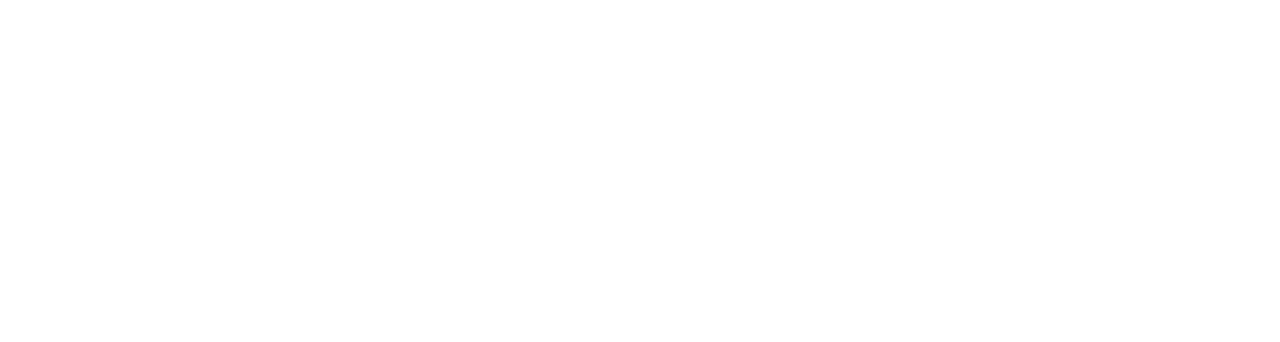
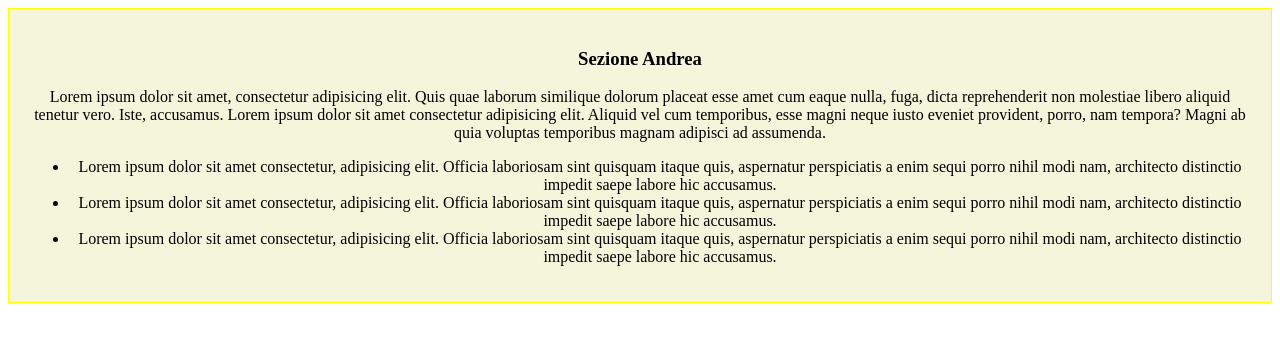
Before and after one commit to dav100ide/room-4-git, a plain HTML site: page index.html in a window 1280 px wide. Drawn offline with Linux system fonts and the light colour scheme.

Commit message:
Aggiunta sezione Andrea

```diff
--- a/css/style.css
+++ b/css/style.css
@@ -18,6 +18,16 @@
    section alessandro
 ===================== */
 
+/* ====================
+   section andrea
+===================== */
+#section-andrea {
+    padding: 1.25rem;
+    background-color: beige;
+    text-align: center;
+    border: 1px solid yellow;
+}
+
 /* =================
       footer
 ================== */
--- a/index.html
+++ b/index.html
@@ -12,6 +12,17 @@
       <main>
          <section></section>
          <section></section>
+         <section id="section-andrea">
+            <h3>Sezione Andrea</h3>
+            <p>
+                Lorem ipsum dolor sit amet, consectetur adipisicing elit. Quis quae laborum similique dolorum placeat esse amet cum eaque nulla, fuga, dicta reprehenderit non molestiae libero aliquid tenetur vero. Iste, accusamus. Lorem ipsum dolor sit amet consectetur adipisicing elit. Aliquid vel cum temporibus, esse magni neque iusto eveniet provident, porro, nam tempora? Magni ab quia voluptas temporibus magnam adipisci ad assumenda.
+            </p>
+            <ul>
+                <li>Lorem ipsum dolor sit amet consectetur, adipisicing elit. Officia laboriosam sint quisquam itaque quis, aspernatur perspiciatis a enim sequi porro nihil modi nam, architecto distinctio impedit saepe labore hic accusamus.</li>
+                <li>Lorem ipsum dolor sit amet consectetur, adipisicing elit. Officia laboriosam sint quisquam itaque quis, aspernatur perspiciatis a enim sequi porro nihil modi nam, architecto distinctio impedit saepe labore hic accusamus.</li>
+                <li>Lorem ipsum dolor sit amet consectetur, adipisicing elit. Officia laboriosam sint quisquam itaque quis, aspernatur perspiciatis a enim sequi porro nihil modi nam, architecto distinctio impedit saepe labore hic accusamus.</li>
+            </ul>
+         </section>
       </main>
       <footer></footer>
    </body>
```
